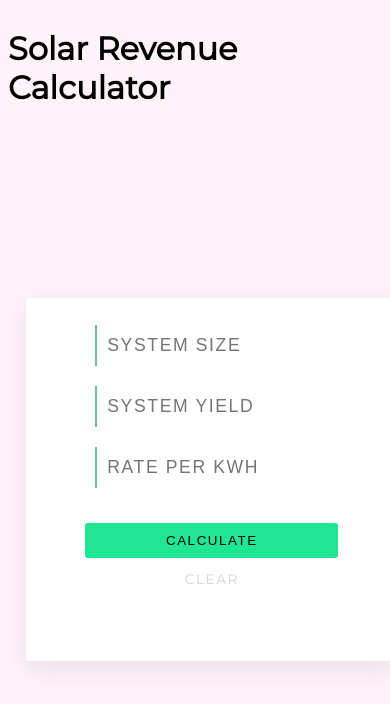
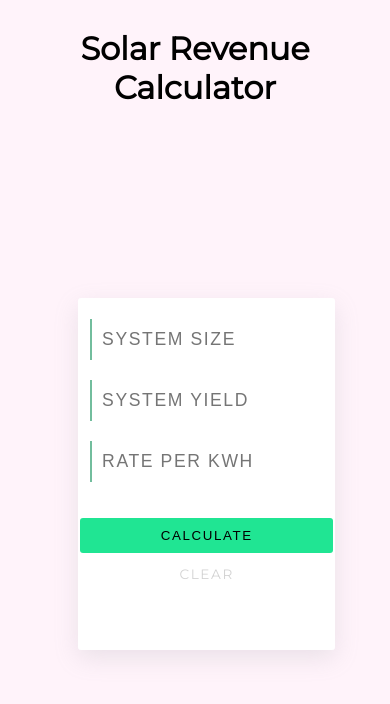
Before and after one commit to vickalchev/Solar-Revenue-Calculator, a plain HTML site: page index.html in a window 390 px wide. Drawn offline with Linux system fonts and the light colour scheme.

Commit message:
Added @media screen and (max-width: 928px), so that app is displayed responsively on various screen devices.

```diff
--- a/index.css
+++ b/index.css
@@ -10,10 +10,15 @@ body {
   justify-content: center;
 }
 
+.headline {
+  text-align: center;
+}
+
 .container {
   background-color: white;
   margin-top: 20vh;
-  width: 40vh;
+  width: 20vw;
+  overflow: auto;
   padding: 5%;
   border-radius: 3px;
   display: flex;
@@ -21,6 +26,12 @@ body {
   align-items: center;
   justify-content: center;
   box-shadow: rgba(149, 157, 165, 0.2) 0px 8px 24px;
+}
+
+@media screen and (max-width: 928px) {
+  .container {
+    width: 60vw;
+  }
 }
 
 form {
--- a/index.html
+++ b/index.html
@@ -10,7 +10,7 @@
     <title>Solar Revenue Calculator</title>
 </head>
 <body>
-    <h1> Solar Revenue Calculator</h1>
+    <h1 class="headline"> Solar Revenue Calculator</h1>
     <div class="bkgContainer">
         <main class="container">
             <form>
```
